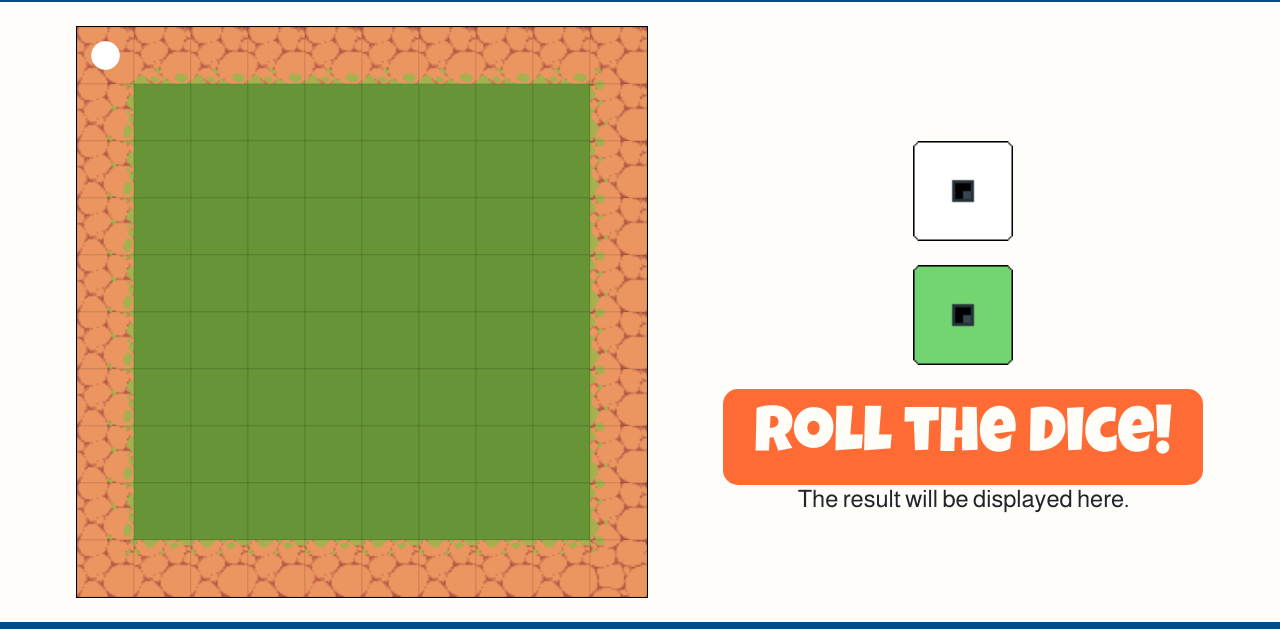
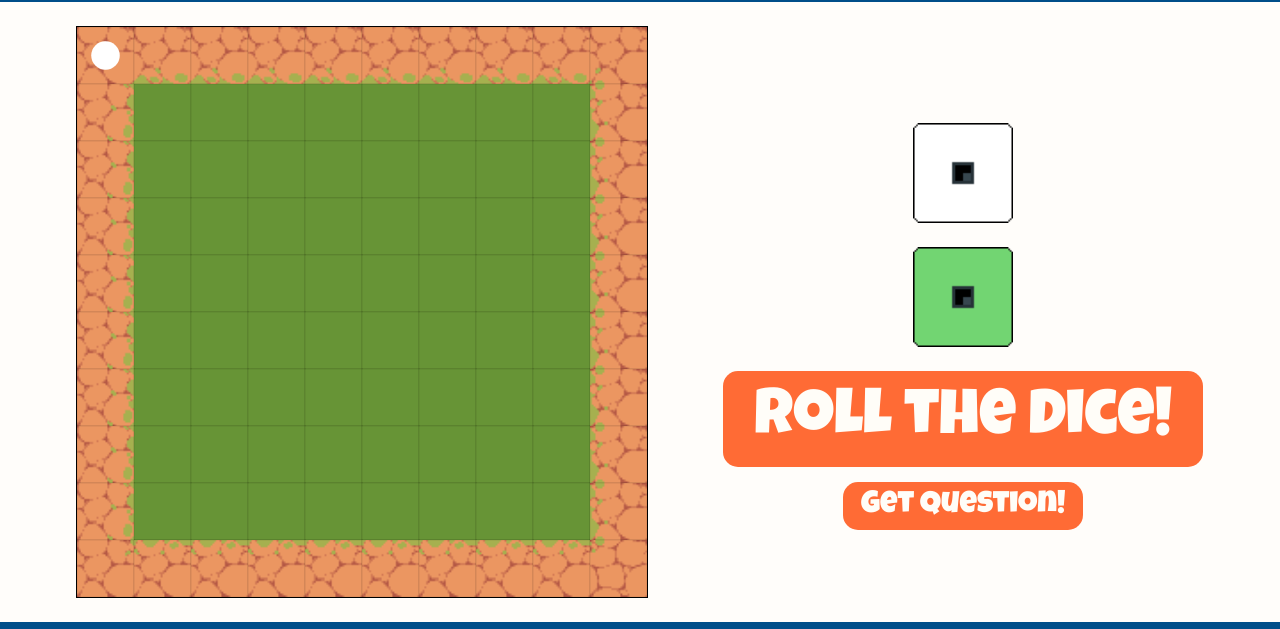
Before and after one commit to nplsam/highrollers.fe, a website with bundled scripts: page client/assets/html/game.html in a window 1280 px wide. Shown: the part 121-750 px from the top of the page. Built offline with nearby package versions, Linux system fonts and the light colour scheme.

Commit message:
added get question button to game

```diff
--- a/client/assets/CSS/btn.css
+++ b/client/assets/CSS/btn.css
@@ -29,3 +29,19 @@
 #dice-btn:hover {
     background-color: #DD1C1A;
 }
+
+#question-btn {
+    margin-top: 15px;
+    border-radius: 15px;
+    border: none;
+    width: 15rem;
+    height: 3rem;
+    background-color: #FF6B35;
+    font-family: 'Luckiest Guy', cursive;
+    color: #FFFDF8;
+    font-size: 1.9rem;
+}
+
+#question-btn:hover {
+    background-color: #DD1C1A;
+}
--- a/client/assets/html/game.html
+++ b/client/assets/html/game.html
@@ -31,7 +31,8 @@
                 <img class="" src="../Images/diff_dice.png" id="diffDice"/>
             </div>
             <button role="dice" id="dice-btn">Roll the Dice!</button>
-            <h4 id="diceResult">The result will be displayed here.</h4>
+            <button role="question" id="question-btn">Get Question!</button>
+            <h4 id="diceResult"></h4>
         </section>
     </main>
 
--- a/client/assets/js/stage.js
+++ b/client/assets/js/stage.js
@@ -224,7 +224,7 @@ window.addEventListener('DOMContentLoaded', (event) => {
 
 
 
-        diceResult.textContent = `The first dice is ${dice1} and the second is ${dice2}`;
+        // diceResult.textContent = `The first dice is ${dice1} and the second is ${dice2}`;
 
         setTimeout(function(){
             moveDice.classList.remove('spin-dice');
```
